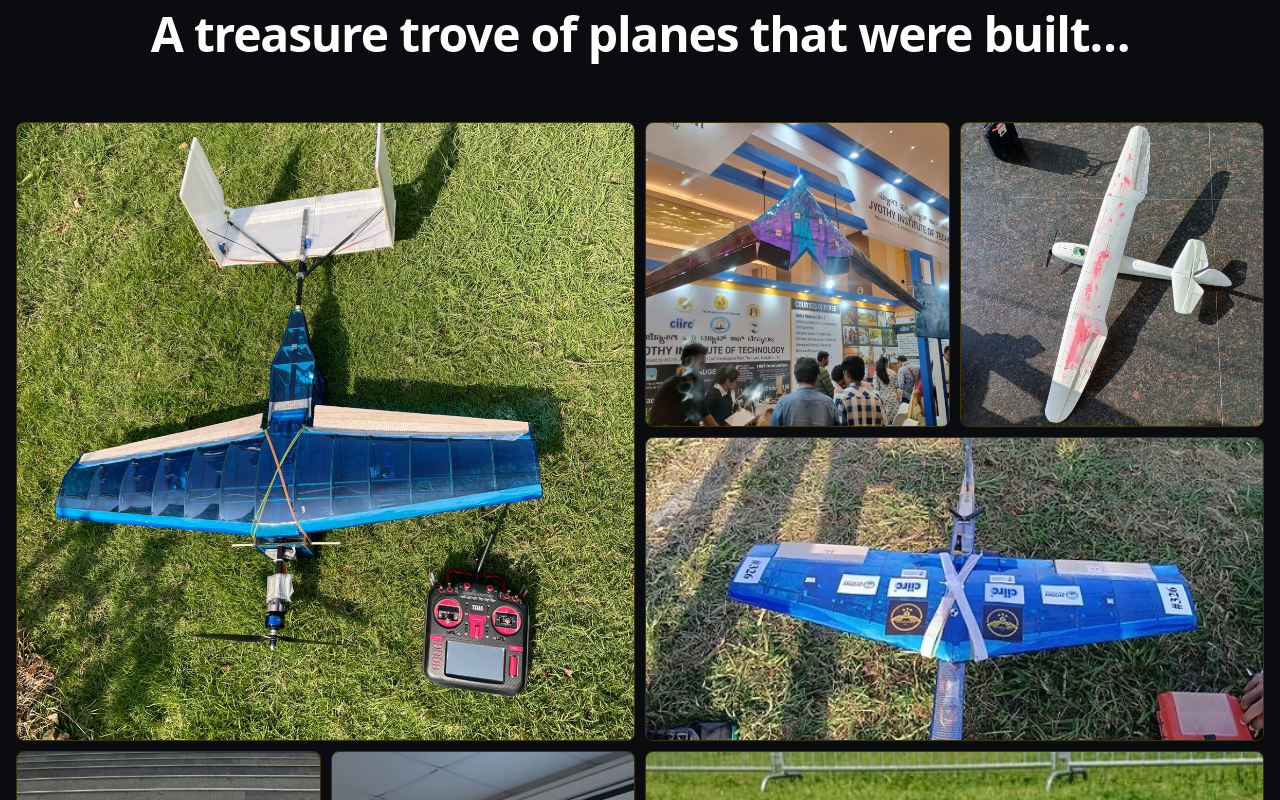
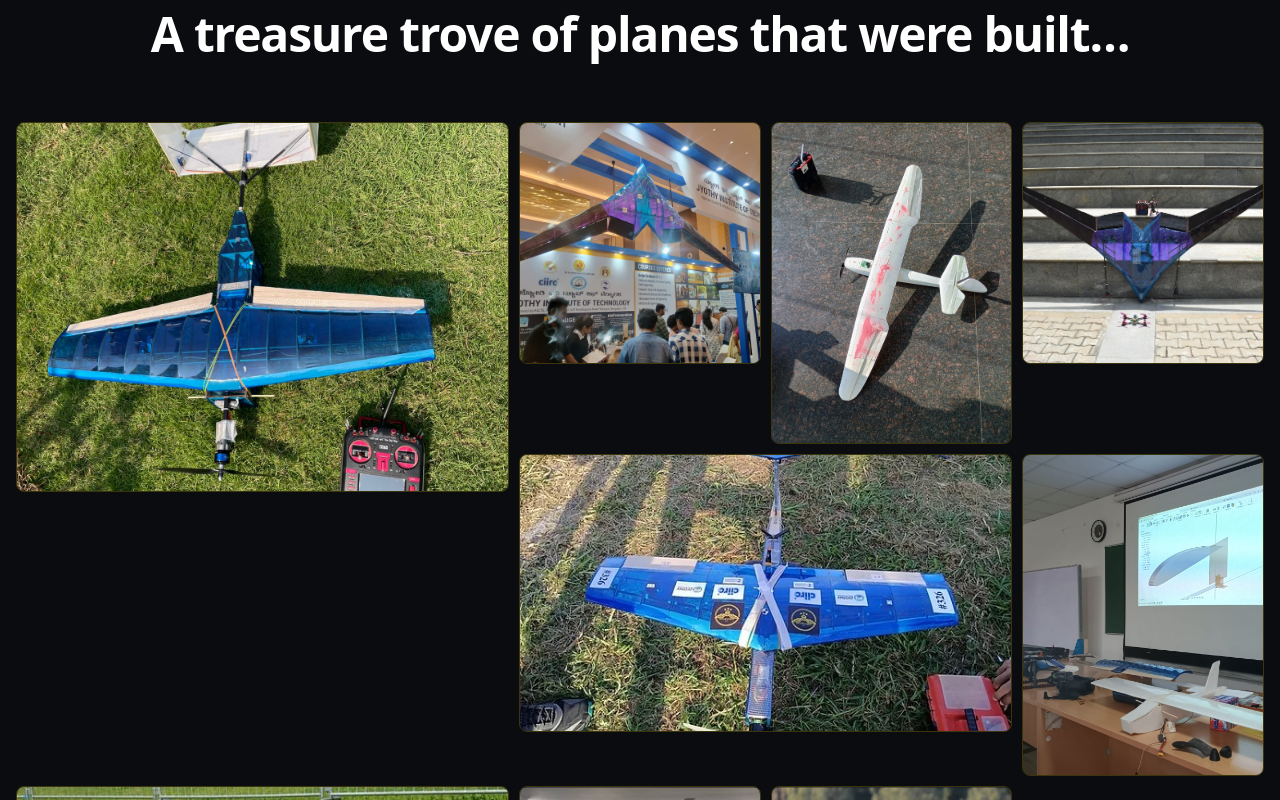
Before and after one commit to Preranask17/garuthmaan, a Next.js app: page / in a window 1280 px wide. Shown: the part 1880-2680 px from the top of the page. Built offline with nearby package versions, Linux system fonts and the light colour scheme; no server answers.

Commit message:
fix(hangar): scale down grid tile size and fix vertical image cropping

```diff
--- a/src/components/Hangar.tsx
+++ b/src/components/Hangar.tsx
@@ -21,15 +21,16 @@ const hangarImages = [
 export default function Hangar() {
   const [selected, setSelected] = useState<number | null>(null);
 
-  // Helper to adjust spans to create a mosaic pattern
+  // Helper to adjust spans to create a dense mosaic pattern
   const getGridClasses = (i: number) => {
+    // Patterns optimized for a 5-column grid
     const patterns = [
-      "md:col-span-2 md:row-span-2 aspect-[4/3] md:aspect-auto", // Large featured
-      "aspect-square",                                          // Standard
-      "aspect-square",                                          // Standard
-      "md:col-span-2 aspect-[16/9] md:aspect-auto",             // Wide banner
-      "aspect-square",                                          // Standard
-      "md:row-span-2 aspect-[3/4] md:aspect-auto"               // Tall portrait
+      "md:col-span-2 md:row-span-2 aspect-[4/3]", // Featured landscape
+      "aspect-square",                            // Standard square
+      "aspect-[3/4]",                             // Portrait
+      "md:col-span-2 aspect-[16/9]",              // Wide banner
+      "aspect-square",                            // Standard
+      "md:row-span-2 aspect-[3/4]"                // Tall portrait
     ];
     return patterns[i % 6];
   };
@@ -39,8 +40,8 @@ export default function Hangar() {
       <div className="eyebrow text-center mb-2">THE HANGAR</div>
       <h3 className="text-3xl sm:text-5xl font-bold tracking-tight text-white text-center mb-16">A treasure trove of planes that were built…</h3>
 
-      {/* Mosaic Grid with 10px gaps and subtle gold borders */}
-      <div className="grid grid-cols-1 md:grid-cols-3 lg:grid-cols-4 gap-2.5 auto-rows-fr grid-flow-dense">
+      {/* Dense Mosaic Grid */}
+      <div className="grid grid-cols-2 md:grid-cols-4 lg:grid-cols-5 gap-2.5 auto-rows-fr grid-flow-dense">
         {hangarImages.map((item, i) => (
           <motion.div
             key={item.id}
@@ -52,8 +53,8 @@ export default function Hangar() {
                 src={item.src}
                 alt="Aircraft"
                 fill
-                className="object-cover w-full h-full transition-transform duration-500 hover:scale-105"
-                sizes="(max-width: 768px) 100vw, (max-width: 1200px) 50vw, 25vw"
+                className="object-cover object-center w-full h-full transition-transform duration-500 hover:scale-105"
+                sizes="(max-width: 768px) 50vw, (max-width: 1200px) 20vw, 15vw"
                 onError={(e) => (e.currentTarget.src = "/default-aero.jpg")}
             />
           </motion.div>
```
